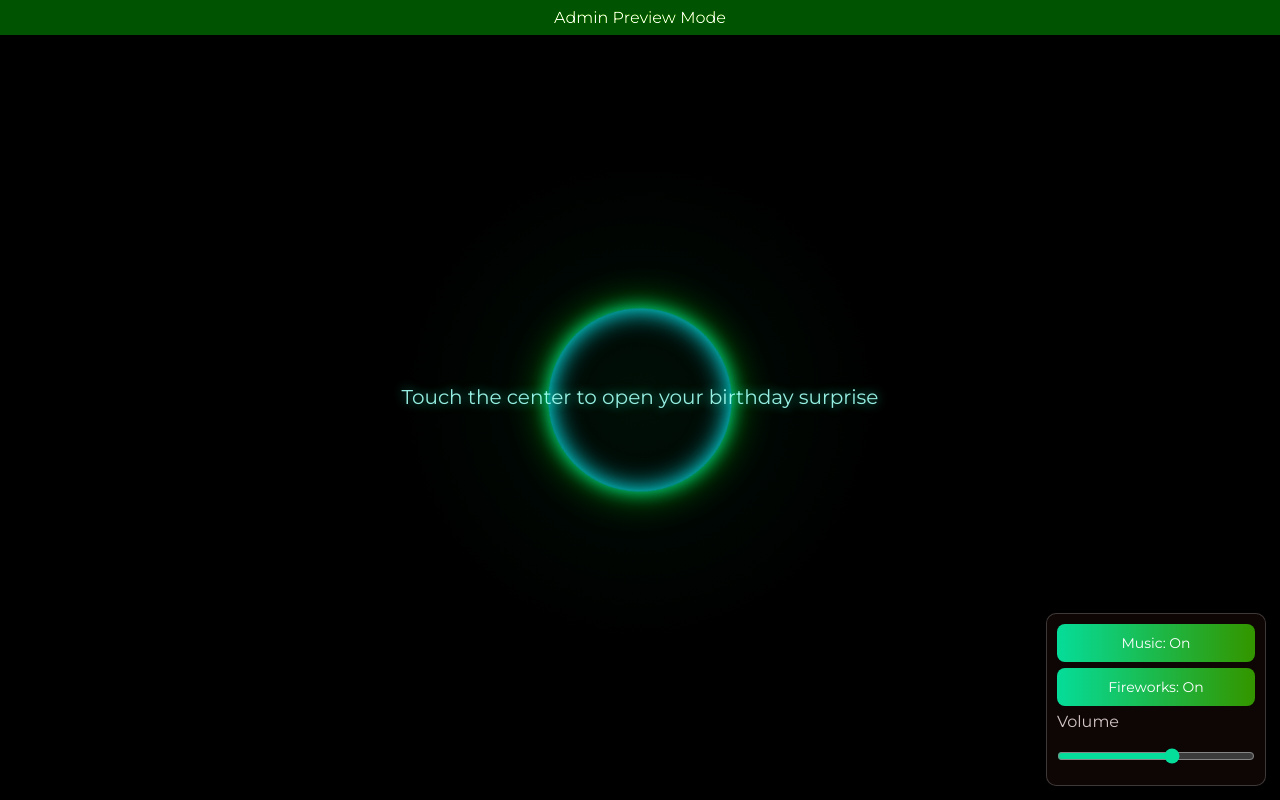
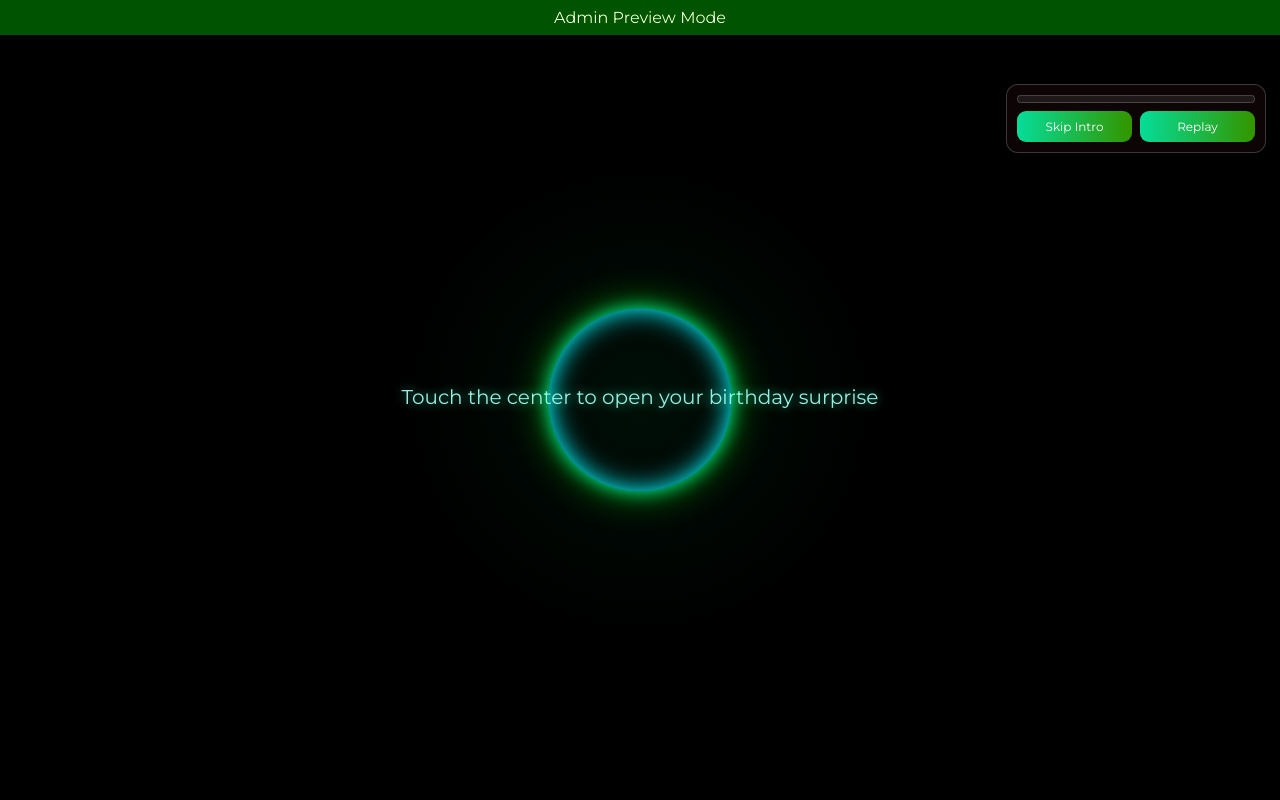
Before and after one commit to dravidmathavan707-design/birthday_website, a Flask app: page /birthday in a window 1280 px wide. Run offline with Flask 3, Linux system fonts and the light colour scheme; the visitor is signed in with stand-in values (Sample User, id 1).

Commit message:
Update reminder flow and birthday UI

```diff
--- a/app.py
+++ b/app.py
@@ -23,6 +23,7 @@ MAIL_SENDER = os.getenv("MAIL_SENDER", "")
 MAIL_PASSWORD = os.getenv("MAIL_PASSWORD", "")
 MAIL_SERVER = os.getenv("MAIL_SERVER", "smtp.gmail.com")
 MAIL_PORT = int(os.getenv("MAIL_PORT", "587"))
+AUTO_TOMORROW_REMINDER_ENABLED = os.getenv("AUTO_TOMORROW_REMINDER_ENABLED", "yes").strip().lower() in {"1", "true", "yes", "on"}
 
 MONGO_URI = os.getenv(
     "MONGO_URI",
@@ -181,6 +182,15 @@ def is_birthday_today(birthday_string):
     return birthday_date.month == today.month and birthday_date.day == today.day
 
 
+def is_birthday_tomorrow(birthday_string):
+    birthday_date = parse_date(birthday_string)
+    if not birthday_date:
+        return False
+
+    tomorrow = datetime.now().date() + timedelta(days=1)
+    return birthday_date.month == tomorrow.month and birthday_date.day == tomorrow.day
+
+
 def can_access_birthday(user_document):
     today = datetime.now().date()
     birthday = datetime.strptime(user_document["birthday"], "%Y-%m-%d").date()
@@ -208,39 +218,66 @@ def send_birthday_email(to_email, user_name, link_url=None):
         smtp.send_message(message)
 
 
+def send_tomorrow_birthday_reminder_email(to_email, user_name, link_url=None):
+    if not MAIL_SENDER or not MAIL_PASSWORD:
+        return
+
+    message = EmailMessage()
+    message["Subject"] = "Reminder: Birthday celebration unlocks tomorrow 🎉"
+    message["From"] = MAIL_SENDER
+    message["To"] = to_email
+    message.set_content(
+        f"Hi {user_name},\n\n"
+        "Reminder: your birthday celebration is tomorrow!\n"
+        "Open this link tomorrow to start your celebration page:\n\n"
+        f"{link_url or get_base_url()}\n\n"
+        "See you tomorrow and have an amazing birthday!"
+    )
+
+    with smtplib.SMTP(MAIL_SERVER, MAIL_PORT) as smtp:
+        smtp.starttls()
+        smtp.login(MAIL_SENDER, MAIL_PASSWORD)
+        smtp.send_message(message)
+
+
 def birthday_reminder_job():
+    global AUTO_TOMORROW_REMINDER_ENABLED
+
     if not init_database():
+        return
+
+    if not AUTO_TOMORROW_REMINDER_ENABLED:
         return
 
     today = datetime.now().strftime("%Y-%m-%d")
 
     for user in users.find({"role": "user"}):
-        if not is_birthday_today(user.get("birthday")):
+        if not is_birthday_tomorrow(user.get("birthday")):
             continue
 
-        if user.get("birthday_email_sent_on") == today:
+        if user.get("birthday_reminder_email_sent_on") == today:
             continue
 
         user_link = f"{get_base_url()}/birthday"
-        send_birthday_email(user.get("email", ""), user.get("name") or "Friend", link_url=user_link)
+        send_tomorrow_birthday_reminder_email(user.get("email", ""), user.get("name") or "Friend", link_url=user_link)
         users.update_one(
             {"_id": user["_id"]},
-            {"$set": {"birthday_email_sent_on": today}},
+            {"$set": {"birthday_reminder_email_sent_on": today}},
         )
 
     for friend in friends.find({}):
-        if not is_birthday_today(friend.get("birthday")):
+        if not is_birthday_tomorrow(friend.get("birthday")):
             continue
 
-        if friend.get("last_birthday_email_sent") == today:
+        if friend.get("last_birthday_reminder_email_sent") == today:
             continue
 
         token = create_friend_birthday_token(friend)
         link = f"{get_base_url()}/birthday/friend/{token}"
-        send_birthday_email(friend.get("email", ""), friend.get("name") or "Friend", link_url=link)
+        send_tomorrow_birthday_reminder_email(friend.get("email", ""), friend.get("name") or "Friend", link_url=link)
         friends.update_one(
             {"_id": friend["_id"]},
-            {"$set": {"last_birthday_email_sent": today}},
+            {"$set": {"last_birthday_reminder_email_sent": today}},
         )
 
 
@@ -1126,6 +1163,7 @@ def admin():
         total_users=total_users,
         total_friends=total_friends,
         search_query=search_query,
+        auto_tomorrow_reminder_enabled=AUTO_TOMORROW_REMINDER_ENABLED,
     )
 
 
@@ -1158,7 +1196,33 @@ def admin_send_today_emails():
         return redirect("/")
 
     birthday_reminder_job()
-    flash("Birthday emails for today's users have been triggered")
+    if AUTO_TOMORROW_REMINDER_ENABLED:
+        flash("Tomorrow birthday reminder emails have been triggered")
+    else:
+        flash("Reminder mode is OFF. Turn it ON to send tomorrow reminder emails.")
+    return redirect("/admin")
+
+
+@app.route("/admin/reminder_mode/<mode>")
+def admin_set_reminder_mode(mode):
+    global AUTO_TOMORROW_REMINDER_ENABLED
+
+    if not database_ready_or_flash():
+        return redirect("/")
+
+    if session.get("role") != "admin":
+        return redirect("/")
+
+    normalized = (mode or "").strip().lower()
+    if normalized in {"yes", "on", "true", "1"}:
+        AUTO_TOMORROW_REMINDER_ENABLED = True
+        flash("Automatic tomorrow reminder mode set to YES")
+    elif normalized in {"no", "off", "false", "0"}:
+        AUTO_TOMORROW_REMINDER_ENABLED = False
+        flash("Automatic tomorrow reminder mode set to NO")
+    else:
+        flash("Invalid mode. Use yes or no.")
+
     return redirect("/admin")
 
 
--- a/static/css/style.css
+++ b/static/css/style.css
@@ -28,6 +28,12 @@ body {
     color: #f5f5f5;
     animation: animateBg 5s linear infinite;
     padding-bottom: 84px;
+    overflow-x: hidden;
+}
+
+h1, h2, h3, h4, p, small, a, span, li {
+    overflow-wrap: anywhere;
+    word-break: break-word;
 }
 
 @keyframes animateBg {
@@ -996,6 +1008,50 @@ button:hover,
     will-change: clip-path, opacity;
 }
 
+.experience-tools {
+    position: fixed;
+    top: 84px;
+    right: 14px;
+    z-index: 38;
+    width: min(260px, 92vw);
+    padding: 10px;
+    border-radius: 12px;
+    border: 1px solid rgba(255, 255, 255, 0.2);
+    background: rgba(7, 8, 18, 0.75);
+    backdrop-filter: blur(10px);
+}
+
+.experience-progress-track {
+    height: 8px;
+    border-radius: 999px;
+    overflow: hidden;
+    border: 1px solid rgba(255, 255, 255, 0.18);
+    background: rgba(255, 255, 255, 0.08);
+}
+
+.experience-progress-fill {
+    display: block;
+    width: 0;
+    height: 100%;
+    border-radius: inherit;
+    background: linear-gradient(90deg, #4cc9f0, #f9c74f, #ff4d6d);
+    transition: width 0.18s linear;
+}
+
+.experience-buttons {
+    margin-top: 8px;
+    display: grid;
+    grid-template-columns: repeat(2, minmax(0, 1fr));
+    gap: 8px;
+}
+
+.experience-buttons button {
+    margin: 0;
+    padding: 8px 10px;
+    border-radius: 9px;
+    font-size: 12px;
+}
+
 .center-touch {
     position: absolute;
     z-index: 22;
@@ -1027,31 +1083,6 @@ button:hover,
     display: none;
     min-height: 100vh;
     position: relative;
-}
-
-.audio-controls {
-    position: fixed;
-    right: 14px;
-    bottom: 14px;
-    z-index: 40;
-    display: flex;
-    flex-direction: column;
-    gap: 6px;
-    width: min(220px, 82vw);
-    padding: 10px;
-    border-radius: 10px;
-    border: 1px solid rgba(255, 255, 255, 0.2);
-    background: rgba(9, 9, 18, 0.78);
-    backdrop-filter: blur(8px);
-}
-
-.audio-controls button {
-    margin: 0;
-}
-
-#volume-slider {
-    width: 100%;
-    accent-color: #ff9f1c;
 }
 
 .dark-transition {
--- a/static/js/script.js
+++ b/static/js/script.js
@@ -5,6 +5,7 @@ let fireworksAudioContext;
 let fireworksSoundEnabled = true;
 let musicEnabled = true;
 let effectsVolume = 0.6;
+let experienceProgressTimer = null;
 
 function ensureFireworksAudio() {
     if (!window.AudioContext && !window.webkitAudioContext) {
@@ -72,6 +73,8 @@ function startExperience(event) {
     const subWish = document.querySelector(".wish-subtext");
     const darkTransition = document.getElementById("dark-transition");
     const cakeActionText = document.getElementById("cake-action-text");
+    const progressFill = document.getElementById("experience-progress");
+    const progressTrack = document.querySelector(".experience-progress-track");
 
     if (!overlay || !main) {
         return;
@@ -81,6 +84,26 @@ function startExperience(event) {
     const clickY = event?.clientY ?? window.innerHeight / 2;
     ensureFireworksAudio();
     overlay.style.clipPath = `circle(0% at ${clickX}px ${clickY}px)`;
+
+    const introTotalMs = 12400;
+    const introStart = Date.now();
+    if (experienceProgressTimer) {
+        clearInterval(experienceProgressTimer);
+    }
+    experienceProgressTimer = setInterval(() => {
+        const elapsed = Date.now() - introStart;
+        const pct = Math.min(100, Math.round((elapsed / introTotalMs) * 100));
+        if (progressFill) {
+            progressFill.style.width = `${pct}%`;
+        }
+        if (progressTrack) {
+            progressTrack.setAttribute("aria-valuenow", String(pct));
+        }
+        if (pct >= 100) {
+            clearInterval(experienceProgressTimer);
+            experienceProgressTimer = null;
+        }
+    }, 120);
 
     setTimeout(() => {
         overlay.style.display = "none";
@@ -139,6 +162,18 @@ function startDarkToFireworksTransition(isEnhanced) {
 
     setTimeout(() => {
         showFireworksPhase(isEnhanced);
+        const progressFill = document.getElementById("experience-progress");
+        const progressTrack = document.querySelector(".experience-progress-track");
+        if (experienceProgressTimer) {
+            clearInterval(experienceProgressTimer);
+            experienceProgressTimer = null;
+        }
+        if (progressFill) {
+            progressFill.style.width = "100%";
+        }
+        if (progressTrack) {
+            progressTrack.setAttribute("aria-valuenow", "100");
+        }
         if (darkTransition) {
             darkTransition.classList.remove("active");
         }
@@ -417,46 +452,6 @@ function enableCakeInteraction() {
 
 enableCakeInteraction();
 
-function setupAudioControls() {
-    const music = document.getElementById("music");
-    const musicButton = document.getElementById("toggle-music");
-    const fireworksButton = document.getElementById("toggle-fireworks-sound");
-    const volumeSlider = document.getElementById("volume-slider");
-
-    if (musicButton) {
-        musicButton.addEventListener("click", () => {
-            musicEnabled = !musicEnabled;
-            musicButton.textContent = `Music: ${musicEnabled ? "On" : "Off"}`;
-            if (music) {
-                if (musicEnabled) {
-                    music.volume = effectsVolume;
-                    music.play().catch(() => {});
-                } else {
-                    music.pause();
-                }
-            }
-        });
-    }
-
-    if (fireworksButton) {
-        fireworksButton.addEventListener("click", () => {
-            fireworksSoundEnabled = !fireworksSoundEnabled;
-            fireworksButton.textContent = `Fireworks: ${fireworksSoundEnabled ? "On" : "Off"}`;
-        });
-    }
-
-    if (volumeSlider) {
-        volumeSlider.addEventListener("input", () => {
-            effectsVolume = Number(volumeSlider.value) / 100;
-            if (music) {
-                music.volume = effectsVolume;
-            }
-        });
-    }
-}
-
-setupAudioControls();
-
 function setupSlideshow() {
     const imageElement = document.getElementById("slideshow-image");
     if (!imageElement) {
@@ -482,3 +477,32 @@ function setupSlideshow() {
 }
 
 setupSlideshow();
+
+function setupExperienceControls() {
+    const skipButton = document.getElementById("skip-experience");
+    const replayButton = document.getElementById("replay-experience");
+    const overlay = document.getElementById("overlay");
+    const main = document.getElementById("main-content");
+
+    if (skipButton) {
+        skipButton.addEventListener("click", () => {
+            if (overlay) {
+                overlay.style.display = "none";
+            }
+            if (main) {
+                main.style.display = "block";
+            }
+            if (!fireworksStarted) {
+                startDarkToFireworksTransition(true);
+            }
+        });
+    }
+
+    if (replayButton) {
+        replayButton.addEventListener("click", () => {
+            window.location.reload();
+        });
+    }
+}
+
+setupExperienceControls();
--- a/templates/birthday.html
+++ b/templates/birthday.html
@@ -14,6 +14,16 @@
     <div id="overlay" role="button" tabindex="0" aria-label="Start birthday experience">
         <div class="center-touch reveal-hint">Touch the center to open your birthday surprise</div>
         <div id="fire-ring"></div>
+    </div>
+
+    <div id="experience-tools" class="experience-tools" aria-label="Experience controls">
+        <div class="experience-progress-track" role="progressbar" aria-valuemin="0" aria-valuemax="100" aria-valuenow="0">
+            <span id="experience-progress" class="experience-progress-fill"></span>
+        </div>
+        <div class="experience-buttons">
+            <button id="skip-experience" type="button">Skip Intro</button>
+            <button id="replay-experience" type="button">Replay</button>
+        </div>
     </div>
 
     <main id="main-content">
@@ -61,7 +71,7 @@
                 />
             </div>
 
-            <div id="messages-panel" class="final-note-panel">
+            <div id="messages-panel" class="final-note-panel scroll-panel">
                 <h3>Birthday Messages</h3>
                 <ul class="notes-list">
                     {% for message in birthday_messages %}
@@ -75,7 +85,7 @@
                 </ul>
             </div>
 
-            <div id="gifts-panel" class="final-note-panel">
+            <div id="gifts-panel" class="final-note-panel scroll-panel">
                 <h3>Gift Corner</h3>
                 <ul class="notes-list">
                     {% for gift in gifts %}
@@ -126,13 +136,6 @@
         <source src="{{ url_for('static', filename='music/birthday.mp3') }}" type="audio/mpeg" />
     </audio>
 
-    <div id="audio-controls" class="audio-controls">
-        <button id="toggle-music" type="button">Music: On</button>
-        <button id="toggle-fireworks-sound" type="button">Fireworks: On</button>
-        <label for="volume-slider" class="muted">Volume</label>
-        <input id="volume-slider" type="range" min="0" max="100" value="60" />
-    </div>
-
     <script src="https://cdn.jsdelivr.net/npm/canvas-confetti@1.9.3/dist/confetti.browser.min.js"></script>
     <script src="{{ url_for('static', filename='js/script.js') }}"></script>
     <script src="{{ url_for('static', filename='js/ui_loading.js') }}"></script>
```
Also changed, not shown: other parts of static/css/style.css (+91 -0 lines), templates/admin.html (+7 -1 lines).
